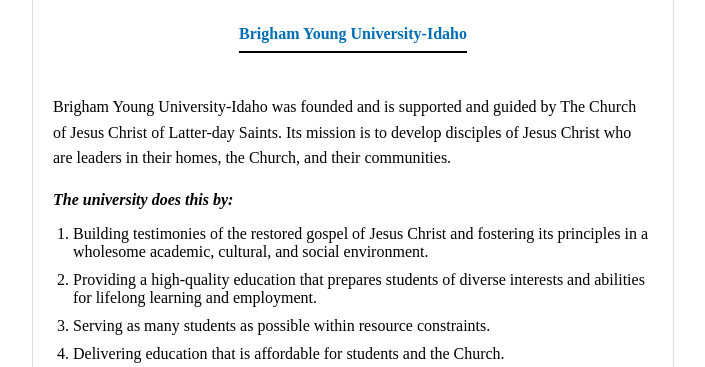
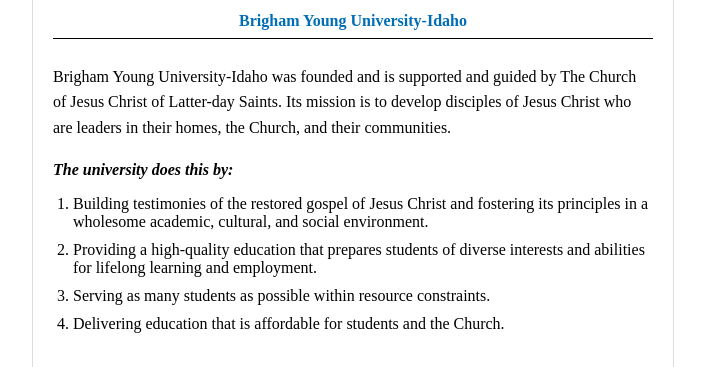
Before and after one commit to congardiner/WD131--WEB-FUND-JAVASCRIPT, a plain HTML site: page mission/index.html in a window 1280 px wide. Shown: the part 144-511 px from the top of the page, without its empty margins (287-992 px from the left). Drawn offline with Linux system fonts and the light colour scheme.

Commit message:
Updated a few final css changes, or adjustments, as it would change browser to browser.

```diff
--- a/mission/styles.css
+++ b/mission/styles.css
@@ -21,9 +21,8 @@ h2 {
     text-align: center;
     font-size: 1em;
     margin-bottom: 25px;
-    border-bottom: 2px solid #000;
+    border-bottom: 1px solid #000;
     padding-bottom: 8px;
-    display: inline-block;
 }
 
 p {
```
